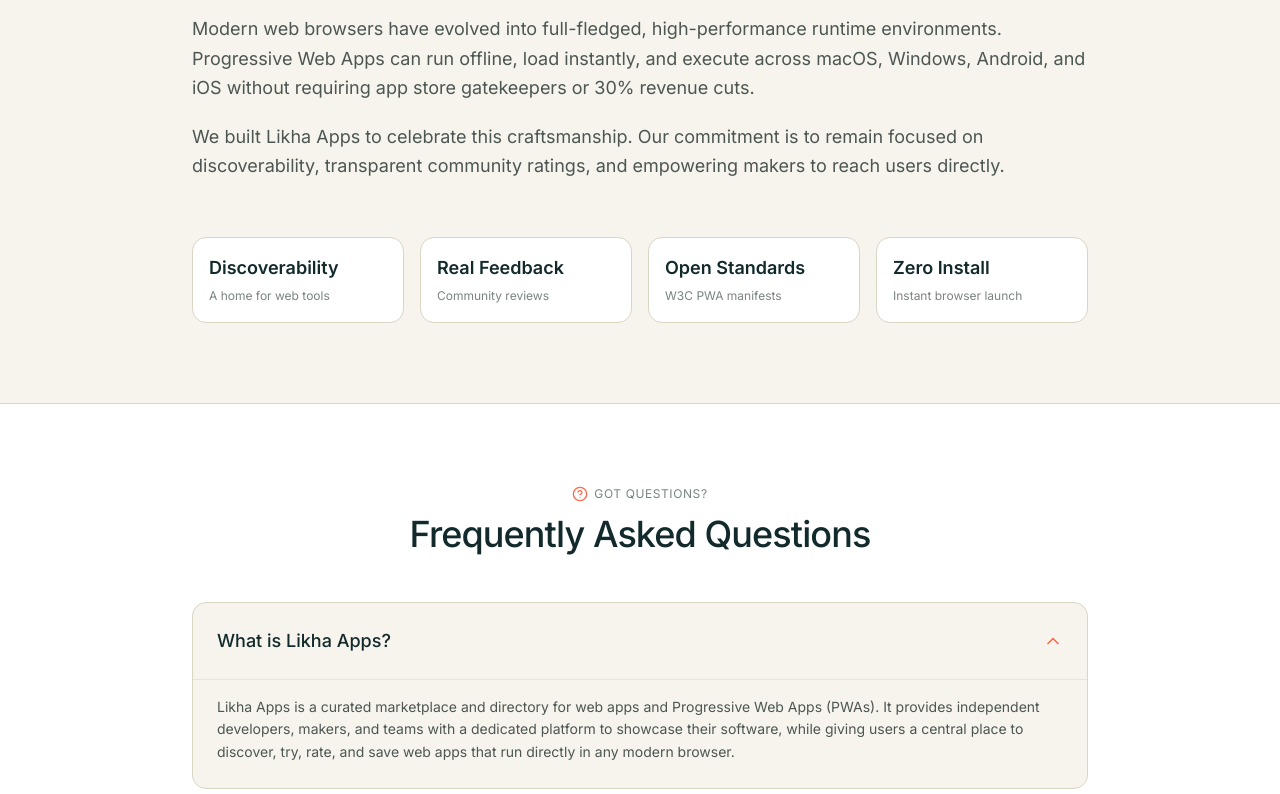
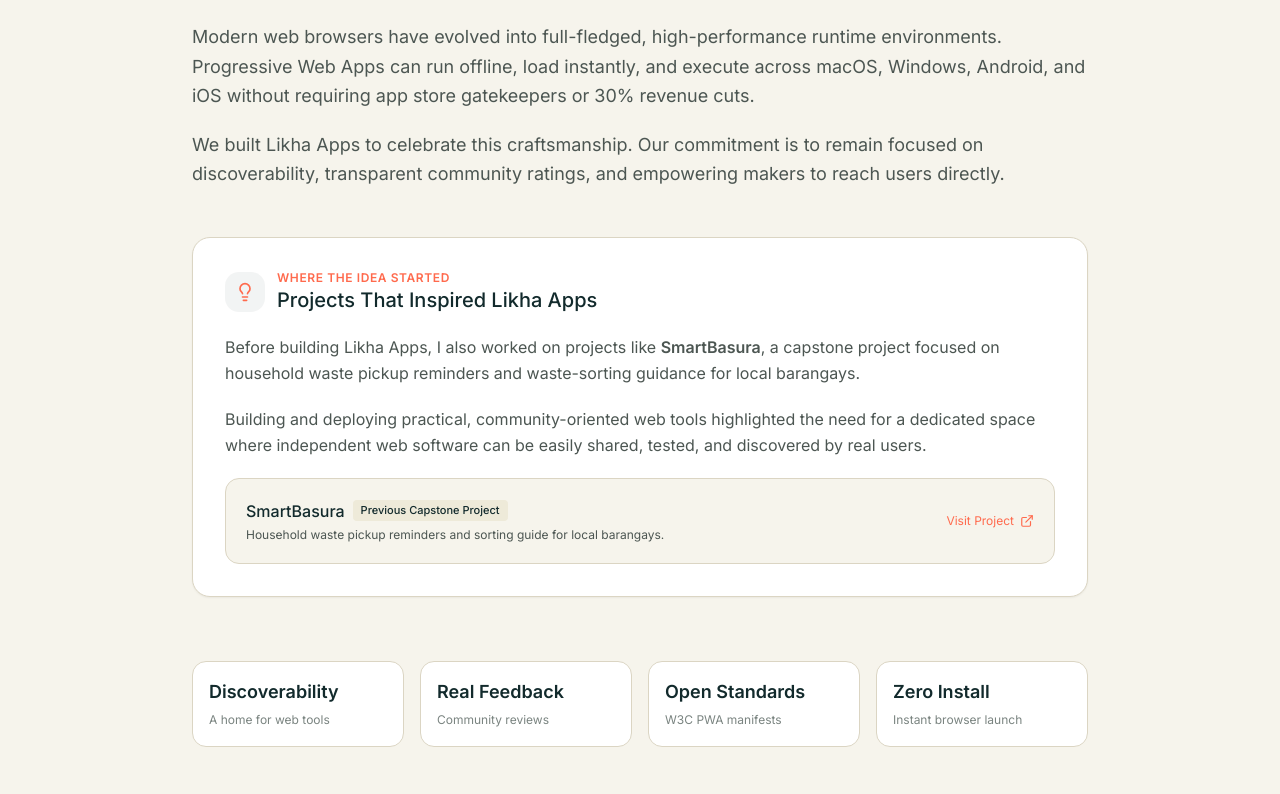
Before and after one commit to renniel120921/PWA-Storeapp, a Next.js app in the folder pwa-directory/: page /about in a window 1280 px wide. Shown: the part 3716-4510 px from the top of the page. Built offline with nearby package versions, Linux system fonts and the light colour scheme; no server answers.

Commit message:
chore: clarify smartbasura project context

```diff
--- a/pwa-directory/app/page.tsx
+++ b/pwa-directory/app/page.tsx
@@ -802,21 +802,20 @@
               <div className="hero-enter-delay-1 catalog-card w-full max-w-sm bg-(--card) text-(--ink) rounded-lg border border-(--line) p-7 -rotate-2">
                 <div className="flex justify-between items-start mb-6">
                   <span className="font-mono text-xs uppercase tracking-wide text-(--body-dim)">
-                    entry no. 0142
+                    sample listing
                   </span>
                   <span className="font-mono text-xs px-2 py-0.5 rounded border border-(--ink)/15 text-(--body)">
-                    tools
+                    productivity
                   </span>
                 </div>
                 <h3 className="font-display text-3xl font-medium mb-3">
-                  SmartBasura
+                  DevNotes Web
                 </h3>
                 <p className="text-sm text-(--body) leading-relaxed mb-6">
-                  Household waste pickup reminders and sorting guide for
-                  local barangays.
+                  Lightweight browser scratchpad with markdown formatting, local encryption, and instant PWA install.
                 </p>
                 <div className="flex items-center justify-between font-mono text-xs text-(--body-dim) border-t border-(--line) pt-4">
-                  <span>smartbasura.app</span>
+                  <span>devnotes.app</span>
                   <ExternalLink className="w-4 h-4" />
                 </div>
               </div>
--- a/pwa-directory/app/submit/page.tsx
+++ b/pwa-directory/app/submit/page.tsx
@@ -664,7 +664,7 @@
                     type="text"
                     value={formData.title}
                     onChange={(e) => setFormData({ ...formData, title: e.target.value })}
-                    placeholder="e.g. SmartBasura"
+                    placeholder="e.g. FocusTimer or DevNotes"
                     className="w-full h-11 px-3.5 rounded-md border border-(--line) bg-(--card) text-sm outline-none focus:border-(--ink) focus:ring-1 focus:ring-(--ink)"
                   />
                   {fieldErrors.title && (
--- a/pwa-directory/components/about/AboutPageClient.tsx
+++ b/pwa-directory/components/about/AboutPageClient.tsx
@@ -13,6 +13,7 @@
   Bell,
   Sparkles,
   ArrowRight,
+  ExternalLink,
   CheckCircle2,
   Users,
   Code2,
@@ -22,6 +23,7 @@
   X,
   Heart,
   HelpCircle,
+  Lightbulb,
 } from "lucide-react";
 
 const FAQ_ITEMS = [
@@ -731,13 +733,13 @@
       </section>
 
       {/* --------------------------------------------------------------------- */}
-      {/* 7. Product Philosophy & Story                                         */}
+      {/* 7. Product Philosophy & Where the Idea Started                        */}
       {/* --------------------------------------------------------------------- */}
       <section className="py-20 px-6 bg-(--paper) border-t border-(--line)">
-        <div className="max-w-4xl mx-auto space-y-10">
+        <div className="max-w-4xl mx-auto space-y-12">
           <div className="space-y-4">
             <span className="font-mono text-xs uppercase tracking-wider text-(--coral) font-semibold">
-              Our Philosophy
+              Our Philosophy & Story
             </span>
             <h2 className="font-display text-3xl sm:text-4xl font-medium text-(--ink) tracking-tight">
               Built on the belief that the open web is the best app platform.
@@ -754,6 +756,58 @@
             <p>
               We built Likha Apps to celebrate this craftsmanship. Our commitment is to remain focused on discoverability, transparent community ratings, and empowering makers to reach users directly.
             </p>
+          </div>
+
+          {/* Where the Idea Started / Personal Inspiration Card */}
+          <div className="bg-(--card) rounded-2xl border border-(--line) p-8 shadow-xs space-y-5">
+            <div className="flex items-center gap-3">
+              <div className="w-10 h-10 rounded-xl bg-(--ink)/5 text-(--coral) flex items-center justify-center">
+                <Lightbulb className="w-5 h-5" />
+              </div>
+              <div>
+                <span className="font-mono text-xs uppercase tracking-wider text-(--coral) font-semibold block">
+                  Where the Idea Started
+                </span>
+                <h3 className="font-display text-xl font-medium text-(--ink)">
+                  Projects That Inspired Likha Apps
+                </h3>
+              </div>
+            </div>
+
+            <p className="text-sm sm:text-base text-(--body) leading-relaxed">
+              Before building Likha Apps, I also worked on projects like <strong>SmartBasura</strong>, a capstone project focused on household waste pickup reminders and waste-sorting guidance for local barangays.
+            </p>
+
+            <p className="text-sm sm:text-base text-(--body) leading-relaxed">
+              Building and deploying practical, community-oriented web tools highlighted the need for a dedicated space where independent web software can be easily shared, tested, and discovered by real users.
+            </p>
+
+            {/* SmartBasura Reference Card (Non-Marketplace Display) */}
+            <div className="p-5 rounded-xl bg-(--paper) border border-(--line) flex flex-col sm:flex-row items-start sm:items-center justify-between gap-4 mt-4">
+              <div className="space-y-1">
+                <div className="flex items-center gap-2">
+                  <h4 className="font-display font-medium text-base text-(--ink)">
+                    SmartBasura
+                  </h4>
+                  <span className="font-mono text-[11px] px-2 py-0.5 rounded bg-(--ink-soft) text-(--ink) font-medium">
+                    Previous Capstone Project
+                  </span>
+                </div>
+                <p className="text-xs text-(--body)">
+                  Household waste pickup reminders and sorting guide for local barangays.
+                </p>
+              </div>
+
+              <a
+                href="https://smartbasura.app"
+                target="_blank"
+                rel="noopener noreferrer"
+                className="inline-flex items-center gap-1.5 text-xs font-mono text-(--coral) hover:underline cursor-pointer shrink-0"
+              >
+                <span>Visit Project</span>
+                <ExternalLink className="w-3.5 h-3.5" />
+              </a>
+            </div>
           </div>
 
           <div className="grid grid-cols-2 sm:grid-cols-4 gap-4 pt-4">
```
